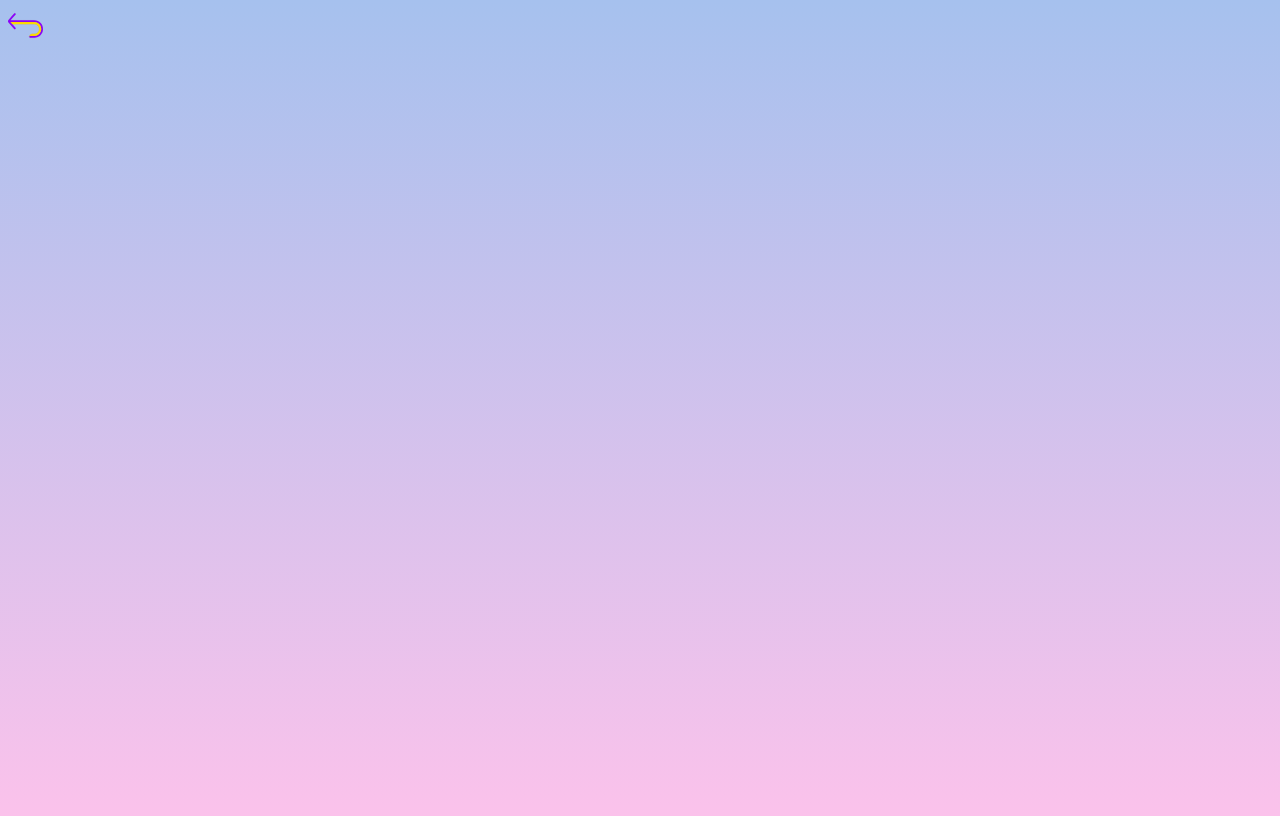
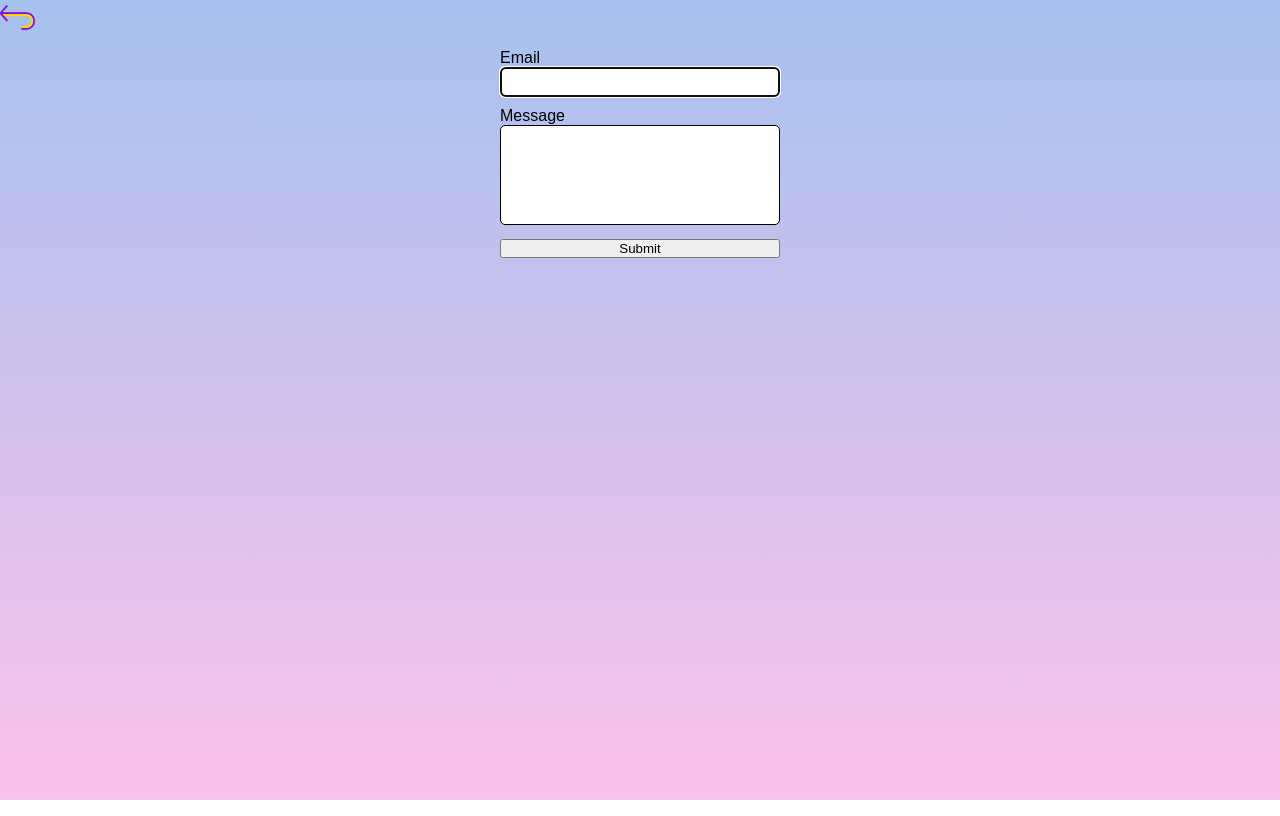
Before and after one commit to cryptmask-v1/goit-js-hw-09, a website built with Vite: page src/02-form.html in a window 1280 px wide. Built offline with nearby package versions, Linux system fonts and the light colour scheme.

Commit message:
final commit

```diff
--- a/src/02-form.html
+++ b/src/02-form.html
@@ -36,8 +36,22 @@
             style="fill: #ffdd00"
             d="M486.134,307.863c0,55.858-45.447,101.306-101.306,101.306h-61.575 c-6.919,0-12.571,5.432-12.92,12.274c0.168-11.886,5.044-22.62,12.868-30.432c7.954-7.954,18.947-12.881,31.091-12.881h30.535 c18.857,0,36.575-7.411,49.896-20.861c13.321-13.451,20.551-31.234,20.37-50.103c-0.375-38.347-32.462-69.555-71.546-69.555H63.801 l-8.601-9.635L36.098,206.57c0,0,348.032,0,348.73,0C440.686,206.57,486.134,252.004,486.134,307.863z"
           ></path>
-        </g></svg
-    ></a>
+        </g>
+      </svg>
+    </a>
+
+    <form class="feedback-form" autocomplete="off">
+      <label>
+        Email
+        <input class="input" type="email" name="email" autofocus />
+      </label>
+      <label>
+        Message
+        <textarea class="input text" name="message" rows="8"></textarea>
+      </label>
+      <button type="submit">Submit</button>
+    </form>
+
     <script type="module" src="./js/02-form.js"></script>
   </body>
 </html>
--- a/src/css/styles.css
+++ b/src/css/styles.css
@@ -1,3 +1,9 @@
+* {
+  margin: 0;
+  padding: 0;
+  box-sizing: border-box;
+}
+
 body {
   height: 100vh;
   background-image: linear-gradient(to top, #fbc2eb 0%, #a6c1ee 100%);
@@ -25,6 +31,31 @@ body {
   height: 200px;
   cursor: zoom-in;
 }
+
+/* Form CSS */
+
+.feedback-form {
+  display: flex;
+  flex-direction: column;
+  gap: 10px;
+  width: 300px;
+  margin: auto;
+  padding: 10px;
+  font-family: Arial, Helvetica, sans-serif;
+}
+
+.input {
+  width: 100%;
+  height: 30px;
+  border: 1px solid #000;
+  border-radius: 5px;
+  padding: 5px;
+}
+.text {
+  height: 100px;
+  resize: none;
+}
+
 /* Button CSS */
 
 .buttons-wrapper {
--- a/src/js/02-form.js
+++ b/src/js/02-form.js
@@ -0,0 +1,31 @@
+const form = document.querySelector('.feedback-form');
+const btn = document.querySelector('[type=submit]');
+
+form.addEventListener('input', e => {
+  const { name, value } = e.target;
+  if (name === 'email' || name === 'message') {
+    localStorage.setItem(`${name}_value`, value);
+  }
+});
+
+window.onload = () => {
+  form.email.value = localStorage.getItem('email_value') || '';
+  form.message.value = localStorage.getItem('message_value') || '';
+};
+
+btn.addEventListener('click', e => {
+  e.preventDefault();
+  const mailValue = form.email.value.trim();
+  const messageValue = form.message.value.trim();
+
+  if ((mailValue && messageValue) === '') {
+    alert('All form fields must be filled in');
+  } else {
+    console.log({
+      email: mailValue,
+      message: messageValue,
+    });
+    form.reset();
+    localStorage.clear();
+  }
+});
```
